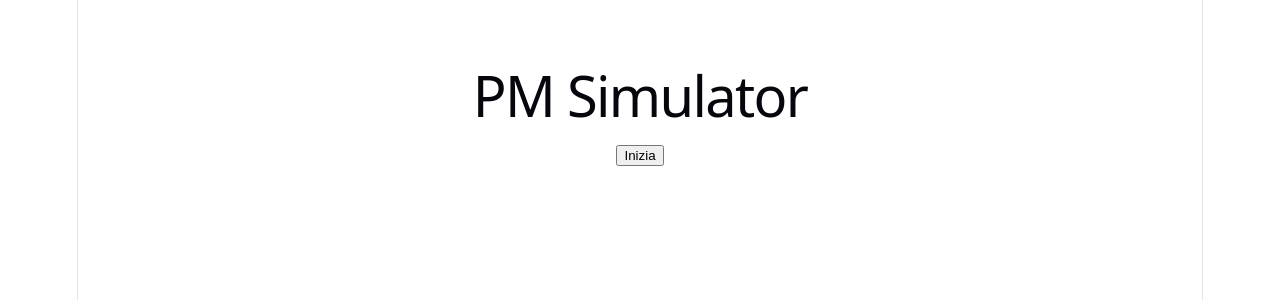
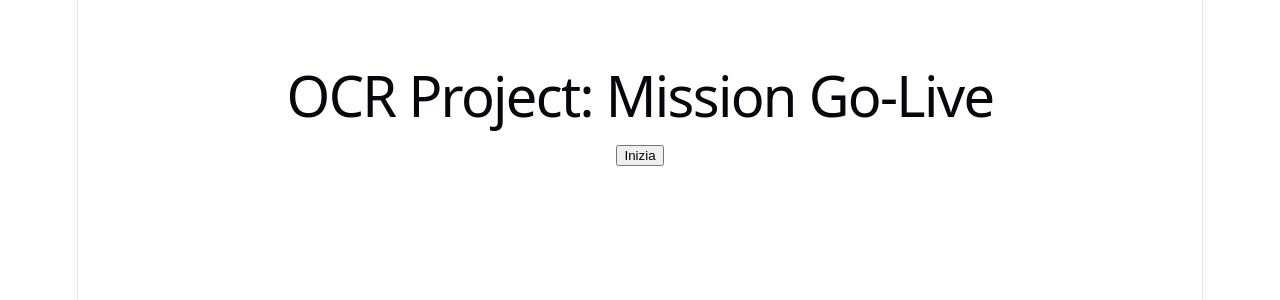
Before and after one commit to enricogal/pm-game, a React (Vite) app: page / in a window 1280 px wide. Shown: the top 300 px of the page. Built offline with nearby package versions, Linux system fonts and the light colour scheme.

Commit message:
rename app

```diff
--- a/index.html
+++ b/index.html
@@ -4,7 +4,7 @@
     <meta charset="UTF-8" />
     <link rel="icon" type="image/svg+xml" href="/favicon.svg" />
     <meta name="viewport" content="width=device-width, initial-scale=1.0" />
-    <title>pm-game</title>
+    <title>OCR Project: Mission Go-Live</title>
   </head>
   <body>
     <div id="root"></div>
--- a/package.json
+++ b/package.json
@@ -1,5 +1,5 @@
 {
-  "name": "pm-game",
+  "name": "ocr-project-mission-go-live",
   "private": true,
   "version": "0.0.0",
   "type": "module",
--- a/src/App.jsx
+++ b/src/App.jsx
@@ -12,7 +12,7 @@ function App() {
   if (screen === "home") {
     return (
       <div style={{ textAlign: "center", marginTop: 50 }}>
-        <h1>PM Simulator</h1>
+        <h1>OCR Project: Mission Go-Live</h1>
         <button onClick={() => setScreen("order")}>
           Inizia
         </button>
```
